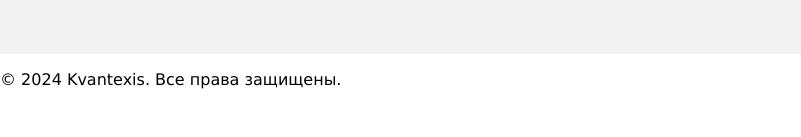
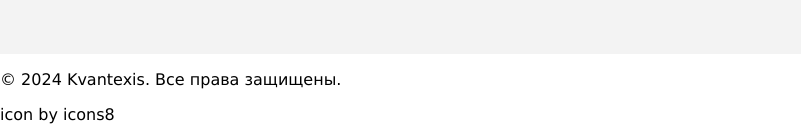
Before and after one commit to Kvantexis-inc/kvantexis-inc.github.io, a plain HTML site: page index.html in a window 1280 px wide. Shown: the part 1994-2131 px from the top of the page, without its empty margins (0-801 px from the left). Before the commit the page ends 2099 px from the top, so only its background shows below. Drawn offline with Linux system fonts and the light colour scheme.

Commit message:
init site company

```diff
--- a/index.html
+++ b/index.html
@@ -111,6 +111,10 @@
             margin-bottom: 25px;
             font-size: 30px;
         }
+
+        .footer{
+
+        }
     </style>
 </head>
 <body>
@@ -175,9 +179,10 @@
             </div>
     </section>
 
-    <footer class="container">
+    <footer class="footer">
         <div>
             <p>© 2024 Kvantexis. Все права защищены.</p>
+            <p>icon by <a href="https://icons8.com/">icons8</a></p>
         </div>
     </footer>
 
```
